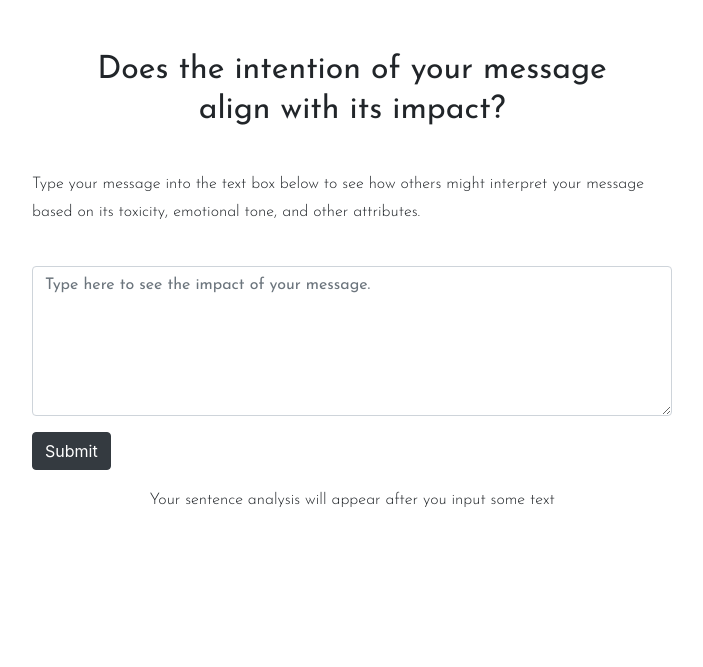
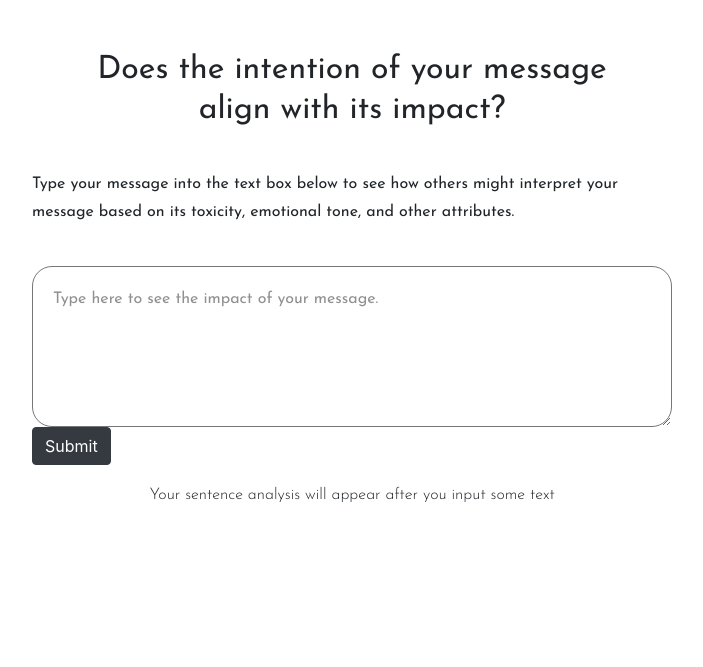
Before and after one commit to charusm18/PearlHacks, a Flask app: page / in a window 1280 px wide. Shown: the part 62-729 px from the top of the page, without its empty margins (288-991 px from the left). Run offline with Flask 2, Linux system fonts and the light colour scheme; some libraries are stand-ins or nearby versions.

Commit message:
Fixed placeholder color

```diff
--- a/static/main.css
+++ b/static/main.css
@@ -12,7 +12,6 @@
 }
 
 /* Body Classes */
-
 .name_header {
   margin-right: auto;
 }
@@ -45,14 +44,6 @@
   font-family: josefin-regular;
 }
 
-/* Input Relevant Classes */
-textarea {
-  resize: vertical;
-  max-height: 500px;
-  min-height: 150px;
-  font-size: 40px;
-}
-
 /* Sticky Footer Classes */
 html,
 body {
@@ -78,38 +69,61 @@ p {
   line-height: 28px;
 }
 
+/* Description */
 #description {
-  font-family: josefin-light;
+  font-family: josefin-regular;
   font-size: 16px;
   line-height: 28px;
   margin-top: 40px;
   margin-bottom: 40px;
 }
 
-::-webkit-input-placeholder {
+/* Textarea Input Space */
+textarea {
+  padding: 20px;
+  border-radius: 20px;
+  width: 100%;
   font-family: josefin-regular;
-  font-size: 16px;
-  color: red;
+
+  resize: vertical;
+  max-height: 161px;
+  min-height: 161px;
+  font-size: 20px;
+
+  font-family: inherit;
+  font-size: inherit;
+
+  overflow: auto;
+  outline: none;
+  -webkit-box-shadow: none;
+  -moz-box-shadow: none;
+  box-shadow: none;
+  resize: none; /*remove the resize handle on the bottom right*/
 }
 
-::-moz-placeholder {
+textarea::-webkit-input-placeholder {
+  color: #909090;
   font-family: josefin-regular;
-  font-size: 16px;
-  color: red;
 }
 
-::-ms-placeholder {
+textarea:-moz-placeholder {
+  /* Firefox 18- */
+  color: #909090;
   font-family: josefin-regular;
-  font-size: 16px;
-  color: red;
 }
 
-::placeholder {
+textarea::-moz-placeholder {
+  /* Firefox 19+ */
+  color: #909090;
   font-family: josefin-regular;
-  font-size: 16px;
-  color: red;
 }
 
+textarea:-ms-input-placeholder {
+  color: #909090;
+  font-family: josefin-regular;
+}
+
+/* Header */
 h1 {
   font-family: josefin-regular;
   font-style: normal;
@@ -121,10 +135,12 @@ h1 {
   text-align: center;
 }
 
+/* Scrollbar */
 html {
   overflow-y: scroll;
 }
 
+/* Collapsible CSS */
 .collapsible {
   font-family: Josefin Sans;
   font-style: normal;
--- a/templates/index.html
+++ b/templates/index.html
@@ -27,8 +27,8 @@
         <div class="test">
             <p id="description">Type your message into the text box below to see how others might interpret your message based on its toxicity, emotional tone, and other attributes.</p>
             <form method="post" action="/nlp" my-form>
-                <div class="form-group">
-                    <textarea placeholder="Type here to see the impact of your message." name="text" class="form-control" id="exampleFormControlTextarea1"></textarea>
+                <div >
+                    <textarea placeholder="Type here to see the impact of your message." name="text" ></textarea>
                 </div>
                 <button type="submit" class="btn btn-dark">Submit</button>
             </form>
```
